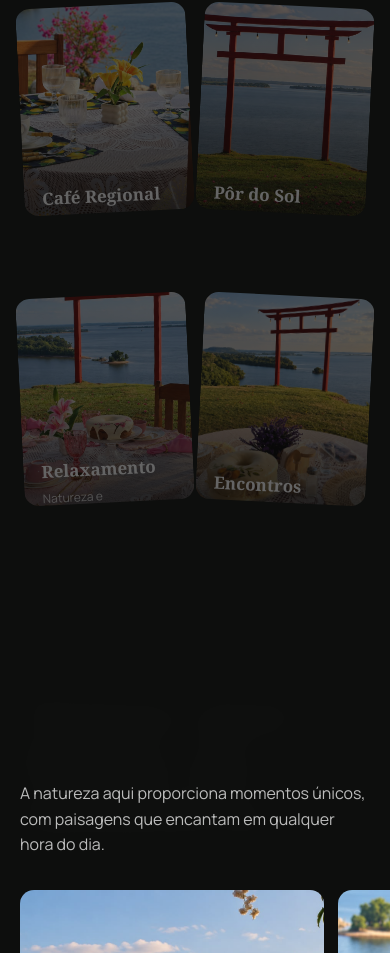
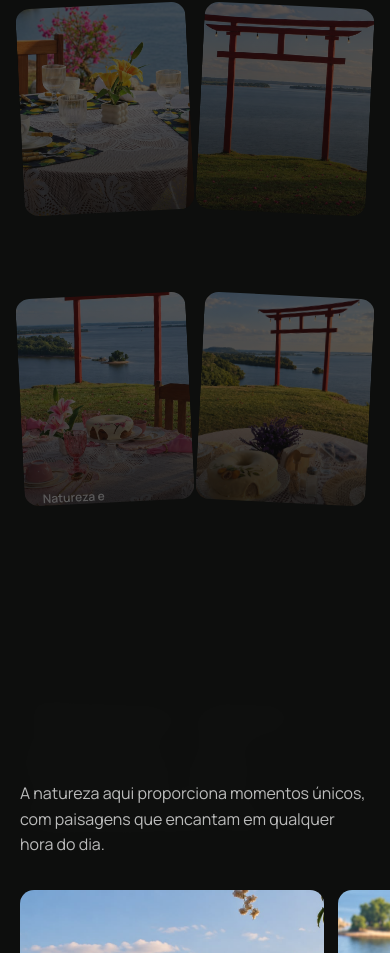
Before and after one commit to Fcondera/portadojpao, a Next.js app: page / in a window 390 px wide. Shown: the part 3382-4335 px from the top of the page. Built offline with nearby package versions, Linux system fonts and the light colour scheme.

Commit message:
Simplify experience card captions

```diff
--- a/app/globals.css
+++ b/app/globals.css
@@ -345,8 +345,7 @@ h2 {
 .experience-card:hover img { transform: scale(1.055); }
 .card-shade { position: absolute; inset: 0; background: linear-gradient(0deg, rgba(0,0,0,.78) 0%, rgba(0,0,0,.08) 58%); }
 .card-copy { position: absolute; left: 18px; right: 18px; bottom: 18px; display: flex; flex-direction: column; gap: 7px; }
-.card-copy strong { font-family: var(--font-display), Georgia, serif; font-size: 20px; font-weight: 600; }
-.card-copy span { font-size: 12px; color: rgba(255,255,255,.74); }
+.card-copy span { font-size: 12px; color: rgba(255,255,255,.84); font-weight: 600; }
 
 .gallery-section {
   min-height: 100svh;
@@ -483,7 +482,6 @@ footer p { margin: 0; color: rgba(255,255,255,.62); font-size: 13px; line-height
   .experiences-intro h2 { font-size: clamp(48px, 15vw, 70px); }
   .experience-cards { gap: 10px; }
   .experience-card { min-height: 280px; }
-  .card-copy strong { font-size: 17px; }
   .gallery-section { padding: 76px 0 76px 20px; }
   .gallery-copy { display: flex; flex-direction: column; gap: 22px; margin-bottom: 32px; }
   .gallery-copy { padding-right: 20px; }
--- a/app/page.tsx
+++ b/app/page.tsx
@@ -294,7 +294,7 @@ export default function Home() {
             <article className="experience-card" key={title} data-reveal>
               <Image src={src} alt={title} fill sizes="(max-width: 900px) 50vw, 25vw" />
               <div className="card-shade" />
-              <div className="card-copy"><strong>{title}</strong><span>{text}</span></div>
+              <div className="card-copy"><span>{text}</span></div>
             </article>
           ))}
         </div>
```
